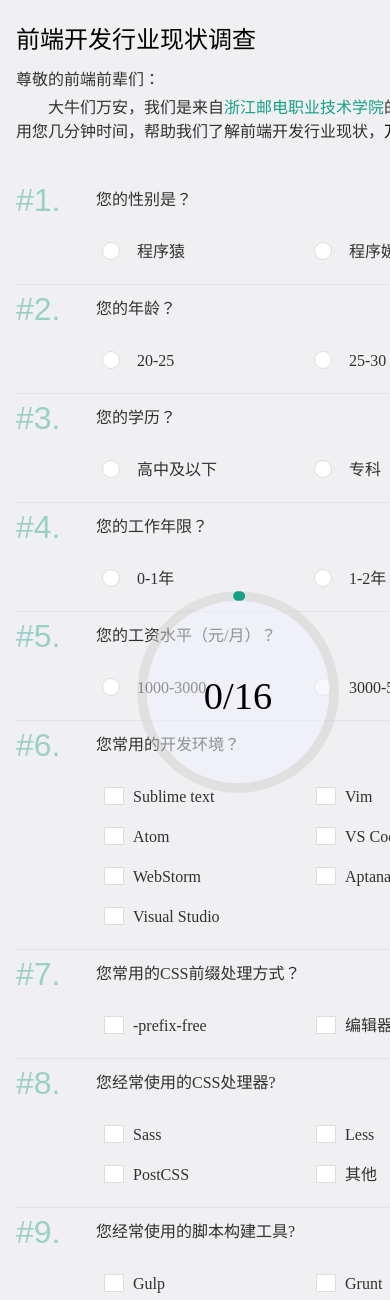
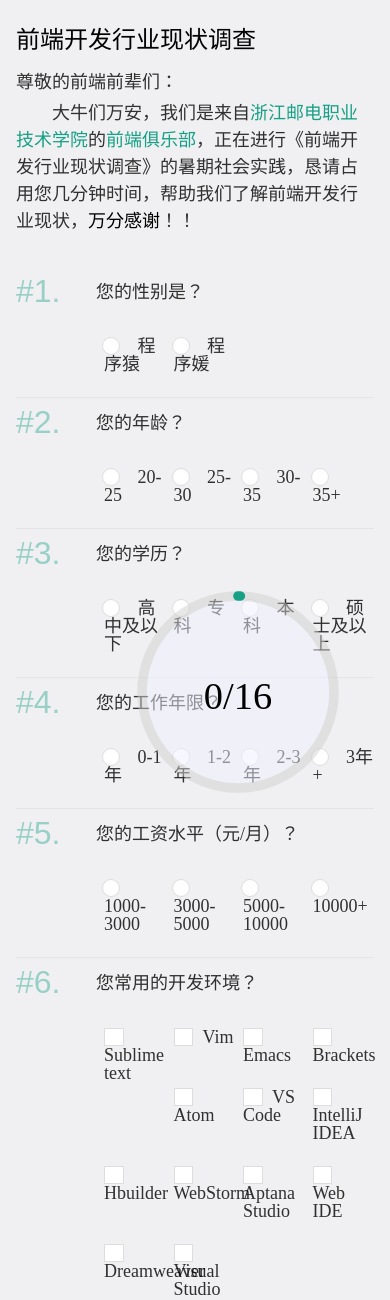
Before and after one commit to HappyFedClub/FedSurvey, a PHP site: page / in a window 390 px wide; the page is wider, and only the part inside the window is pictured. Shown: the top 1300 px of that part. Run offline with PHP 8.4, Linux system fonts and the light colour scheme; some libraries are stand-ins or nearby versions; some web fonts are replaced.

Commit message:
modify q

```diff
--- a/q/css/css.css
+++ b/q/css/css.css
@@ -342,3 +342,14 @@ a:hover {
     width: 15rem;
     height: 15rem;
 }
+
+@media (max-width: 600px) {
+    body {
+        font-size: 18px;
+    }
+    .header,
+    .content {
+        width: 100%;
+        padding: 1rem;
+    }
+}
--- a/q/index.html
+++ b/q/index.html
@@ -4,6 +4,8 @@
 <head>
     <meta charset="UTF-8">
     <title>前端开发调查问卷</title>
+    <meta name="viewport" content="width=device-width
+, user-scalable=no, initial-scale=1.0, maximum-scale=1.0, minimum-scale=1.0">
     <link href="//cdn.bootcss.com/meyer-reset/2.0/reset.min.css" rel="stylesheet">
     <link rel="stylesheet" href="css/css.css">
 </head>
```
